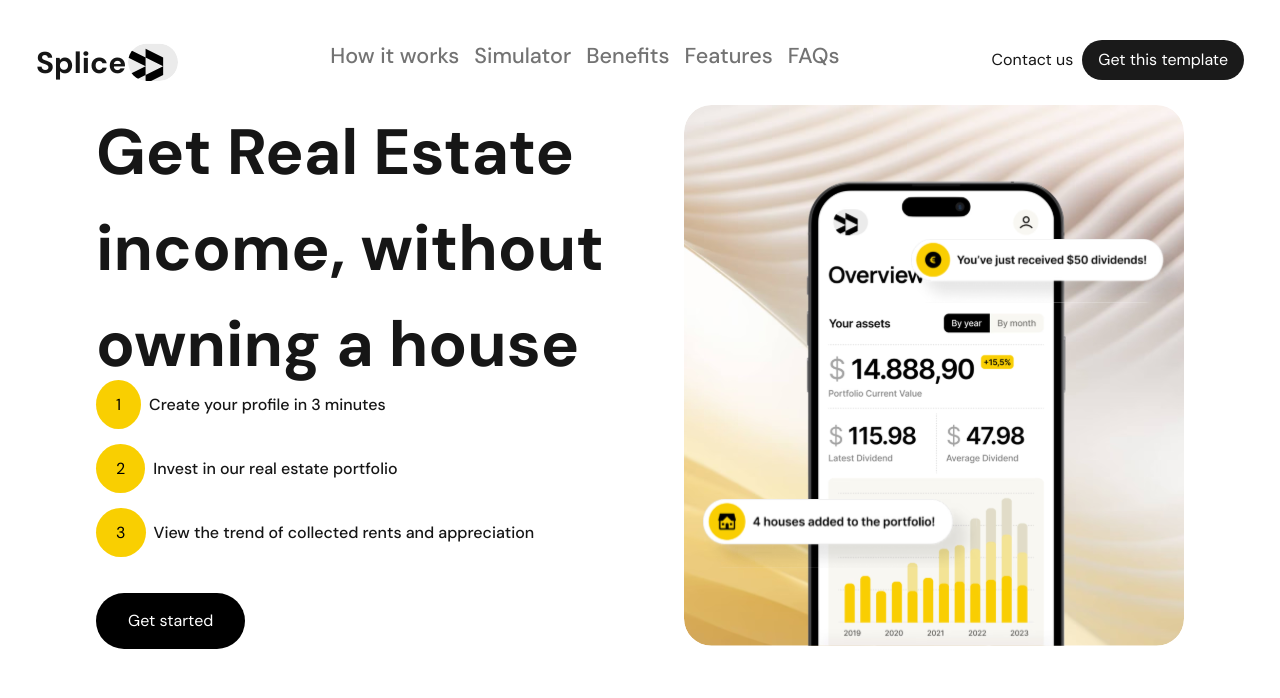
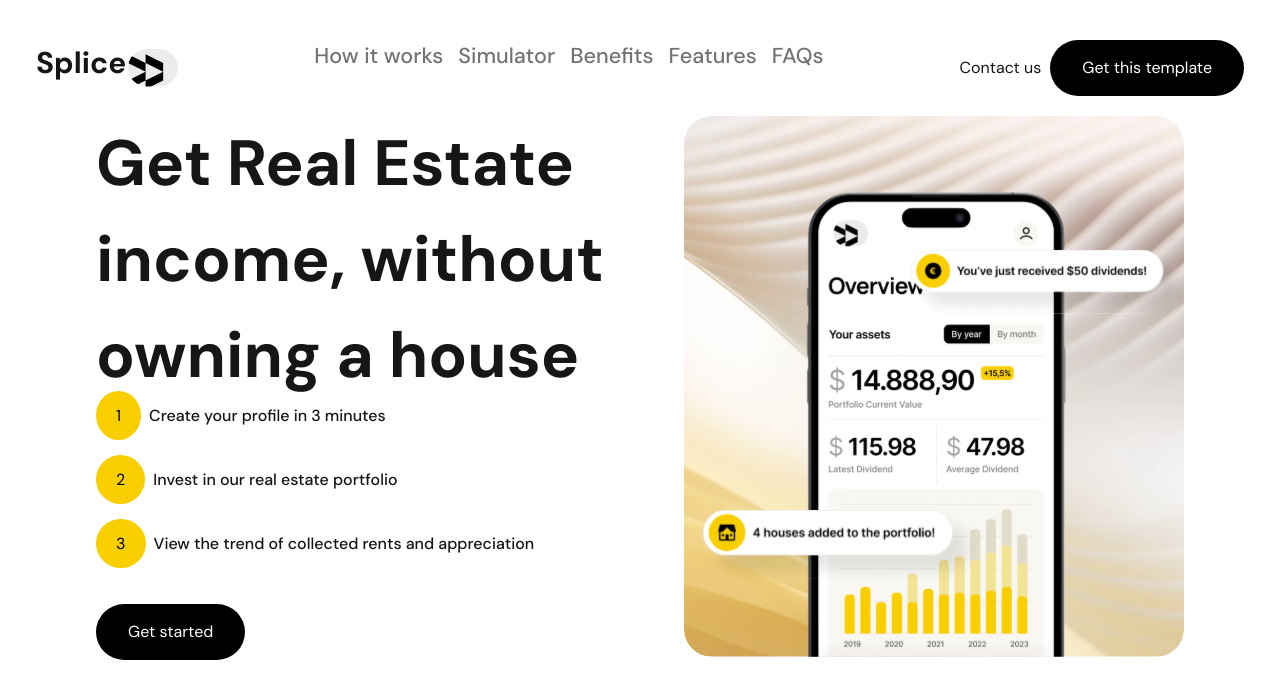
Before and after one commit to Daniel264/Slice, a Next.js app: page / in a window 1280 px wide. Shown: the top 698 px of the page. Built offline with nearby package versions, Linux system fonts and the light colour scheme.

Commit message:
change the header button to the reusable button component

```diff
--- a/src/components/Header.tsx
+++ b/src/components/Header.tsx
@@ -1,6 +1,7 @@
 import Image from "next/image";
 import React from "react";
 import { Head } from "@/utilities/header";
+import { Button } from "./Button";
 
 const Header = () => {
     return (
@@ -20,7 +21,7 @@ const Header = () => {
             </div>
             <div className="header-end">
                 <p>Contact us</p>
-                <button>Get this template</button>
+                <Button>Get this template</Button>
             </div>
         </div>
     );
--- a/src/styles/SCSS/components/_header.scss
+++ b/src/styles/SCSS/components/_header.scss
@@ -6,6 +6,7 @@ $text-3xl: 1.875rem;
 @use "../mixins/mixins" as *;
 
 .header-div {
+
     display: flex;
     height: fit-content;
     width: 100%;
@@ -54,11 +55,5 @@ $text-3xl: 1.875rem;
     .header-end {
         @include align-center(fit-content, fit-content, row);
         gap: 9px;
-        button {
-            border-radius: 4.5rem;
-            background: #1a1a1a;
-            padding: 0.5rem 1rem;
-            color: white;
-        }
     }
 }
--- a/src/styles/SCSS/index.css
+++ b/src/styles/SCSS/index.css
@@ -76,12 +76,6 @@
   align-items: center;
   gap: 9px;
 }
-.header-div .header-end button {
-  border-radius: 4.5rem;
-  background: #1a1a1a;
-  padding: 0.5rem 1rem;
-  color: white;
-}
 
 .yellow-container {
   display: flex;
```
Also changed, not shown: 1 other file (tests, documents, lock files or other folders).
